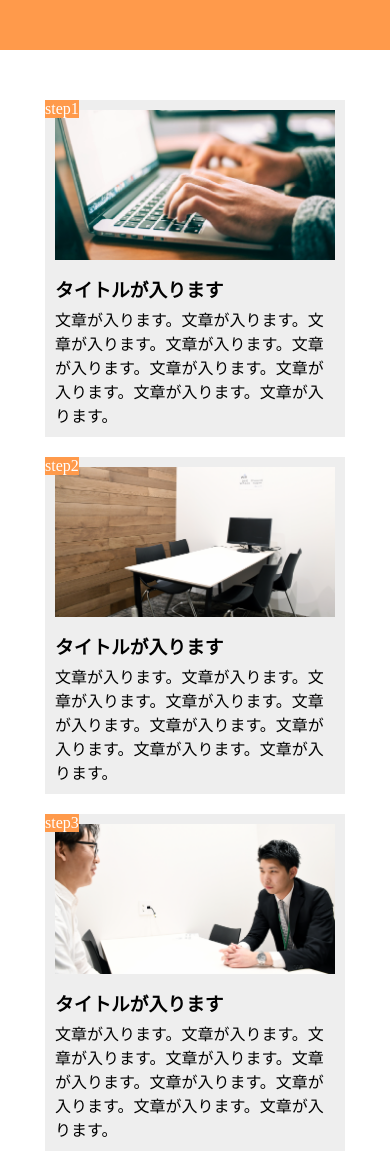
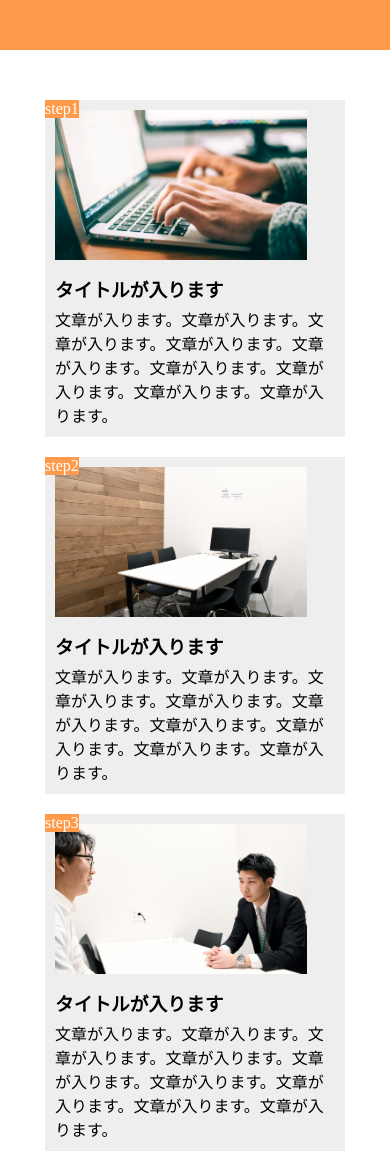
Before and after one commit to nao199803/kadai, a plain HTML site: page index.html in a window 390 px wide. Shown: the top 1154 px of the page. Drawn offline with Linux system fonts and the light colour scheme.

Commit message:
htmlkadai

```diff
--- a/style.css
+++ b/style.css
@@ -66,7 +66,7 @@ footer {
 }
 @media screen and (max-width: 768px) {
   main{
-    width: 90%;
+    width: 100%;
   margin: 0 auto;
   margin: 50px auto;
   display: flex;
@@ -79,5 +79,15 @@ footer {
     margin-right: 0px;
    margin-bottom:20px;
   }
+.box1{
+  width: 90%;
+}
+.box2{
+width: 90%;
+}
+.box3{
+  width: 90%
+}
+
 
 }
--- a/wide.css
+++ /dev/null
@@ -1,70 +0,0 @@
-* {
-  box-sizing: border-box;
-  margin: 0;
-  padding: 0;
-}
-
-header {
-  height: 50px;
-  background-color: #ff9a4b;
-}
-
-main {
-  width: 90%;
-  margin: 0 auto;
-  margin: 50px auto;
-  flex-direction: column;
-}
-
-.box {
-
-
-  margin-bottom:20px;
-  padding: 10px;
-  position: relative;
-  background-color: #eee;
-}
-
-
-
-.box1 {
-  height: 150px;
-
-  background-image: url(img/flow01.png);
-  background-position: bottom;
-  background-size: cover;
-}
-
-.box2 {
-  height: 150px;
-
-  background-image: url(img/flow02.png);
-  background-position: bottom;
-  background-size: cover;
-}
-
-.box3 {
-  height: 150px;
-
-  background-image: url(img/flow03.png);
-  background-position: bottom;
-  background-size: cover;
-}
-
-.step-num {
-  position: absolute;
-  top: 0;
-  left: 0;
-
-  background-color: #ff9a4b;
-  color: #fff;
-}
-
-.title {
-  margin: 15px 0 5px;
-}
-
-footer {
-  height: 50px;
-  background-color: #aaa;
-}
```
